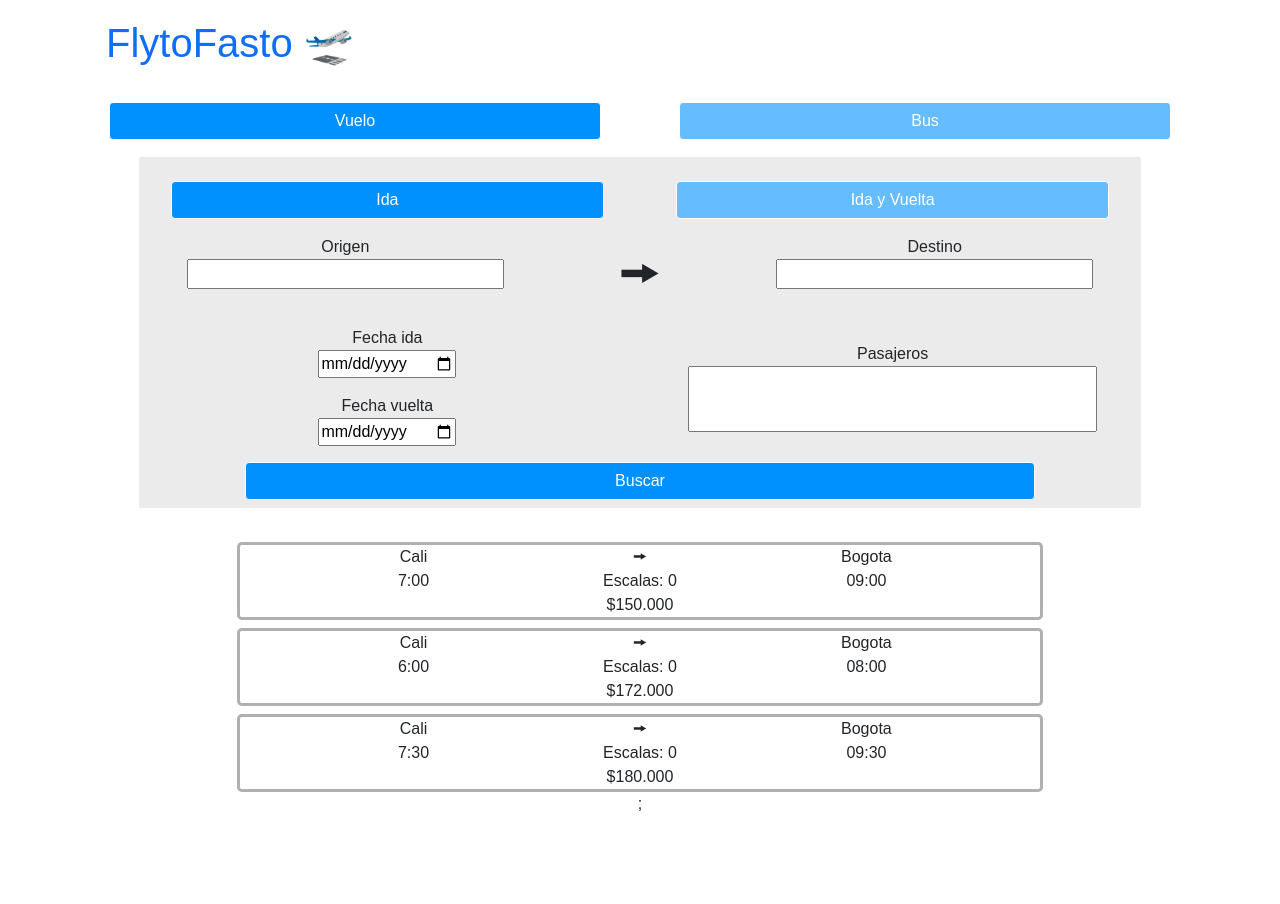
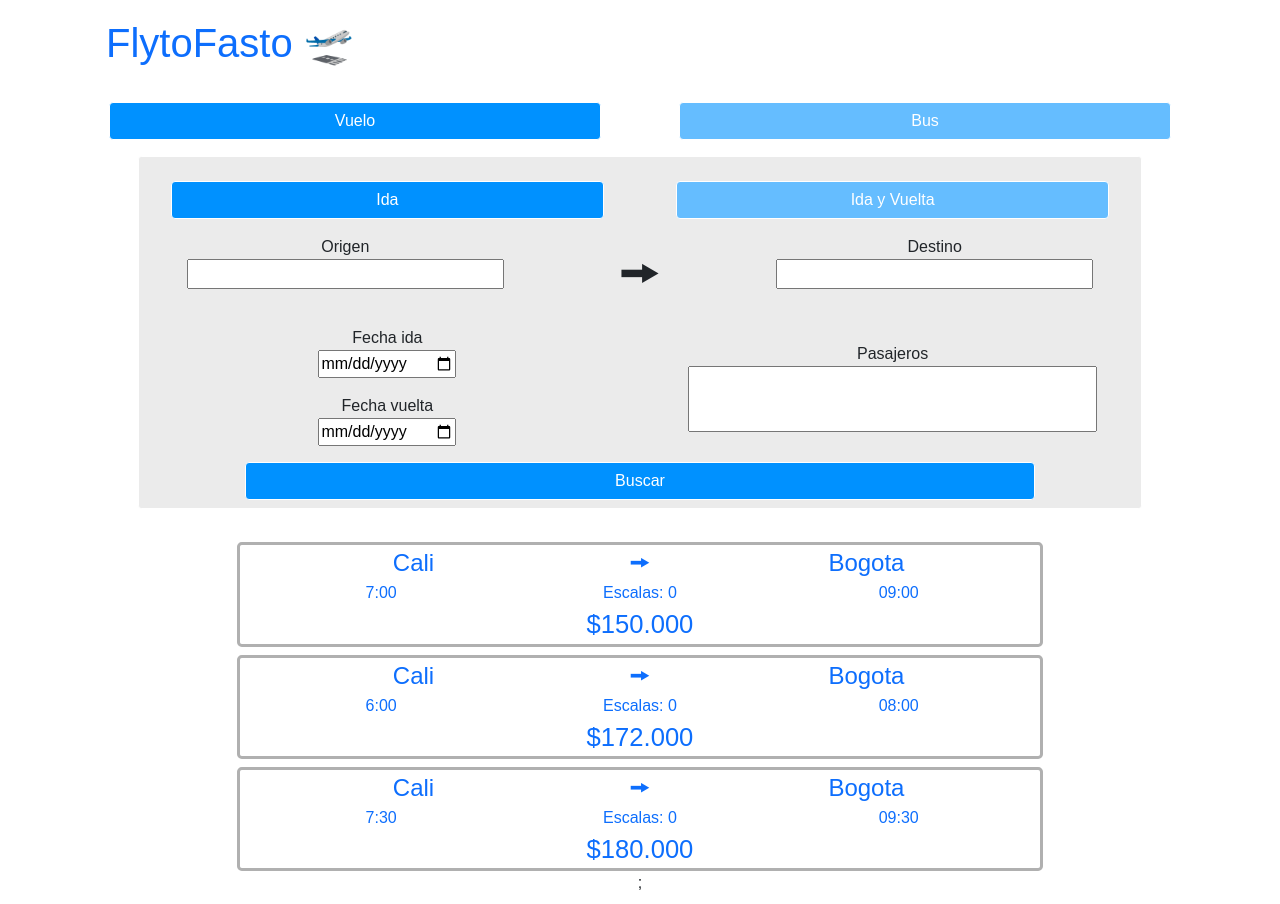
Before and after one commit to TheTenAreOne/proyecto_interfaces, a React (Create React App) app: page / in a window 1280 px wide. Before the commit the page ends 825 px from the top, so only its background shows below. Built offline with nearby package versions, Linux system fonts and the light colour scheme.

Commit message:
add style to ticket display

```diff
--- a/src/components/TicketInfoBox.jsx
+++ b/src/components/TicketInfoBox.jsx
@@ -4,23 +4,25 @@ import '../pages/Home.css';
 function TicketInfoBox(props) {
   console.log(props);
   return (
+    <a className='ticketButtonBox' href='/'>
     <div className="container ticketBox">
       <div className='row'>
-        <div className='col-5'>{props.ticketInfo.cityOrigin}</div>
+        <div className='col-5 ticketCity'>{props.ticketInfo.cityOrigin}</div>
         <div className='col-2'>
-          <div className=''>&#129050;</div>
+          <div className='ticketArrow'>&#129050;</div>
         </div>
-        <div className='col-5'>{props.ticketInfo.cityDestination}</div>
+        <div className='col-5 ticketCity'>{props.ticketInfo.cityDestination}</div>
       </div>
       <div className='row'>
-        <div className='col-5'>{props.ticketInfo.takeoff}</div>
-        <div className='col-2'>Escalas: {props.ticketInfo.scales}</div>
-        <div className='col-5'>{props.ticketInfo.landing}</div>
+        <div className='col-4'>{props.ticketInfo.takeoff}</div>
+        <div className='col-4'>Escalas: {props.ticketInfo.scales}</div>
+        <div className='col-4'>{props.ticketInfo.landing}</div>
       </div>
       <div className='row'>
-        <div>${props.ticketInfo.price}</div>
+        <div className='ticketPrice'>${props.ticketInfo.price}</div>
       </div>
     </div>
+    </a>
   )
 }
 
--- a/src/pages/Home.css
+++ b/src/pages/Home.css
@@ -70,6 +70,22 @@ body{
   border-color: #B0B0B0;
 }
 
+.ticketButtonBox{
+  text-decoration: none;
+}
+
+.ticketCity{
+  font-size: 1.5rem;
+}
+
+.ticketArrow{
+  font-size: 1.5rem;
+}
+
+.ticketPrice{
+  font-size: 1.6rem;
+}
+
 .passengersSelectBox{
   margin-top: 2rem;
 }
```
